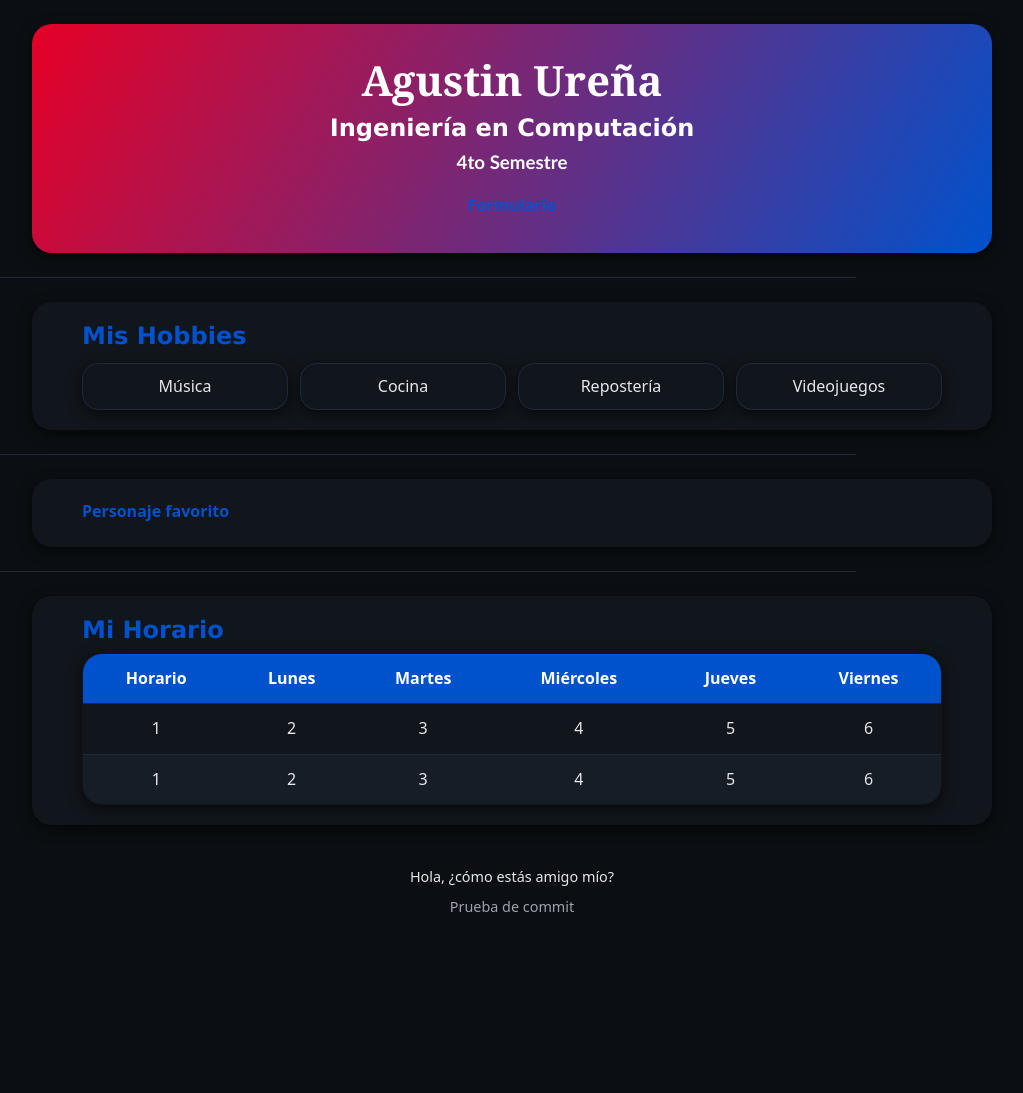
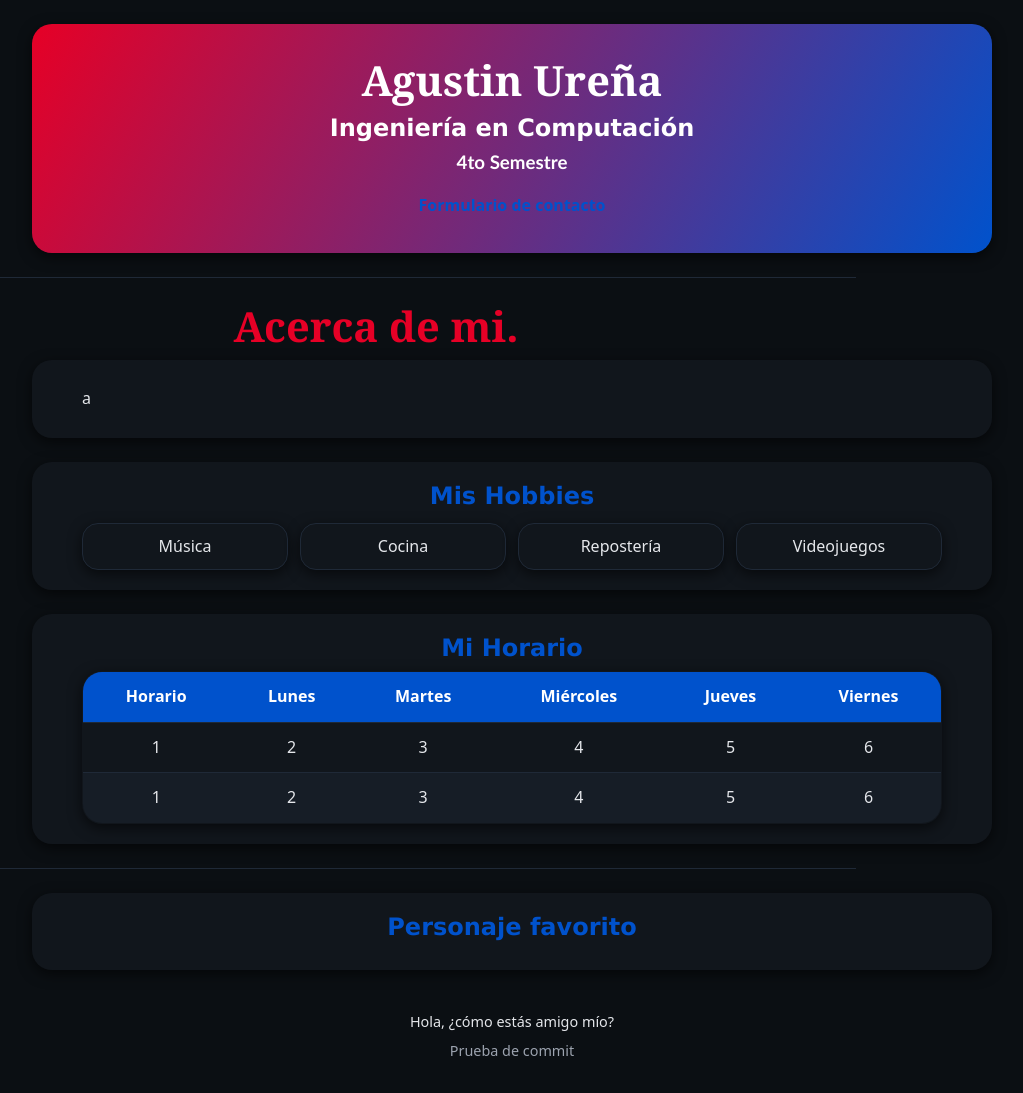
Before and after one commit to Judas-VI/PrimeraPracticaHTML, a plain HTML site: page index.html in a window 1280 px wide. Shown: the whole page, without its empty margins (128-1151 px from the left). Before the commit the page ends 948 px from the top, so only its background shows below. Drawn offline with Linux system fonts and the light colour scheme.

Commit message:
Nueva seccion Acerca de mi reorganize un poco el formulario y unos cambios en el centrado de titulo en personaje

```diff
--- a/index.html
+++ b/index.html
@@ -7,19 +7,19 @@
     <title>Mi Biografía</title>
     <link rel="stylesheet" href="styles.css">
 </head>
-
 <body>
     <!-- Encabezado principal -->
     <header class="header">
         <h1>Agustin Ureña</h1>
         <h2>Ingeniería en Computación</h2>
         <h3><b>4to</b> Semestre</h3>
-        <a href="Contacto.html" target="_blank">Formulario</a>
+        <a href="Contacto.html" target="_blank">Formulario de  contacto</a>
     </header>
 
     <hr>
-
+    <h1>Acerca de mi.</h1>
     <!-- Sección de hobbies -->
+    <section class="card"><p>a</p></section>
     <section class="card">
         <h2>Mis Hobbies</h2>
         <ul>
@@ -29,16 +29,6 @@
             <li>Videojuegos</li>
         </ul>
     </section>
-
-    <hr>
-
-    <!-- Sección de personaje favorito -->
-    <section class="card personaje">
-        <a href="Personaje.html" target="_blank">Personaje favorito</a>
-    </section>
-
-    <hr>
-
     <!-- Sección de horario -->
     <section class="card">
         <h2>Mi Horario</h2>
@@ -73,7 +63,13 @@
             </tbody>
         </table>
     </section>
-
+    <!-- Termina la seccion de algo de mi.-->
+        <hr>
+    <!-- Sección de personaje favorito -->
+    <section class="card">
+        <h2><a href="Personaje.html" target="_blank">Personaje favorito</a></h2>
+    </section>
+    <!-- Extras.-->
     <footer class="footer">
         <p>Hola, ¿cómo estás amigo mío?</p>
         <p>Prueba de commit</p>
--- a/styles.css
+++ b/styles.css
@@ -42,6 +42,7 @@ h1{
   color: var(--primary);
   font-family: Georgia, "Times New Roman", Times, serif;
   font-size: clamp(2rem, 4vw, 2.6rem);
+  text-align: center;
 }
 
 h2{
@@ -49,6 +50,7 @@ h2{
   font-family: "Lucida Sans", "Lucida Grande", "Lucida Unicode", Verdana, sans-serif;
   font-weight: 700;
   font-size: clamp(1.2rem, 2.2vw, 1.5rem);
+  text-align: center;
 }
 
 h3{
@@ -168,6 +170,7 @@ tbody tr:hover{
 }
 .header h1, .header h2, .header h3{ color: #fff; }
 .header a{
+  text-align: center;
   margin-top: 12px;
   display: inline-block;
 }
@@ -180,15 +183,18 @@ tbody tr:hover{
   box-shadow: var(--shadow);
   margin-bottom: 24px;
 }
-
 /* ========== Personaje (texto izq, imagen der) ========== */
 .card.personaje{
   display: flex;
   align-items: center;
   gap: 20px;
+  text-align: left;
 }
 .card.personaje .texto{
   flex: 1;
+}
+.card.personaje .texto h2{
+  text-align: left;
 }
 .card.personaje img{
   max-width: 280px;
```
Also changed, not shown: Contacto.html (+10 -9 lines).
